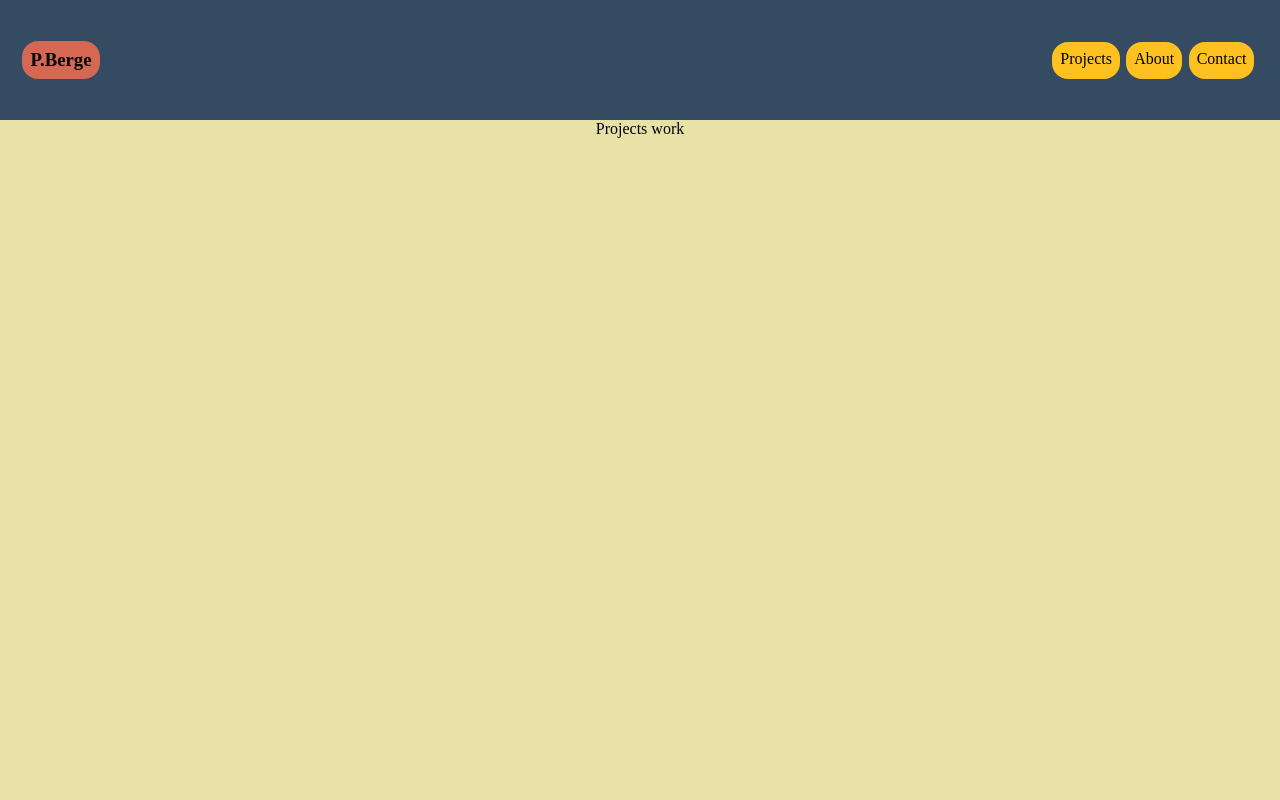
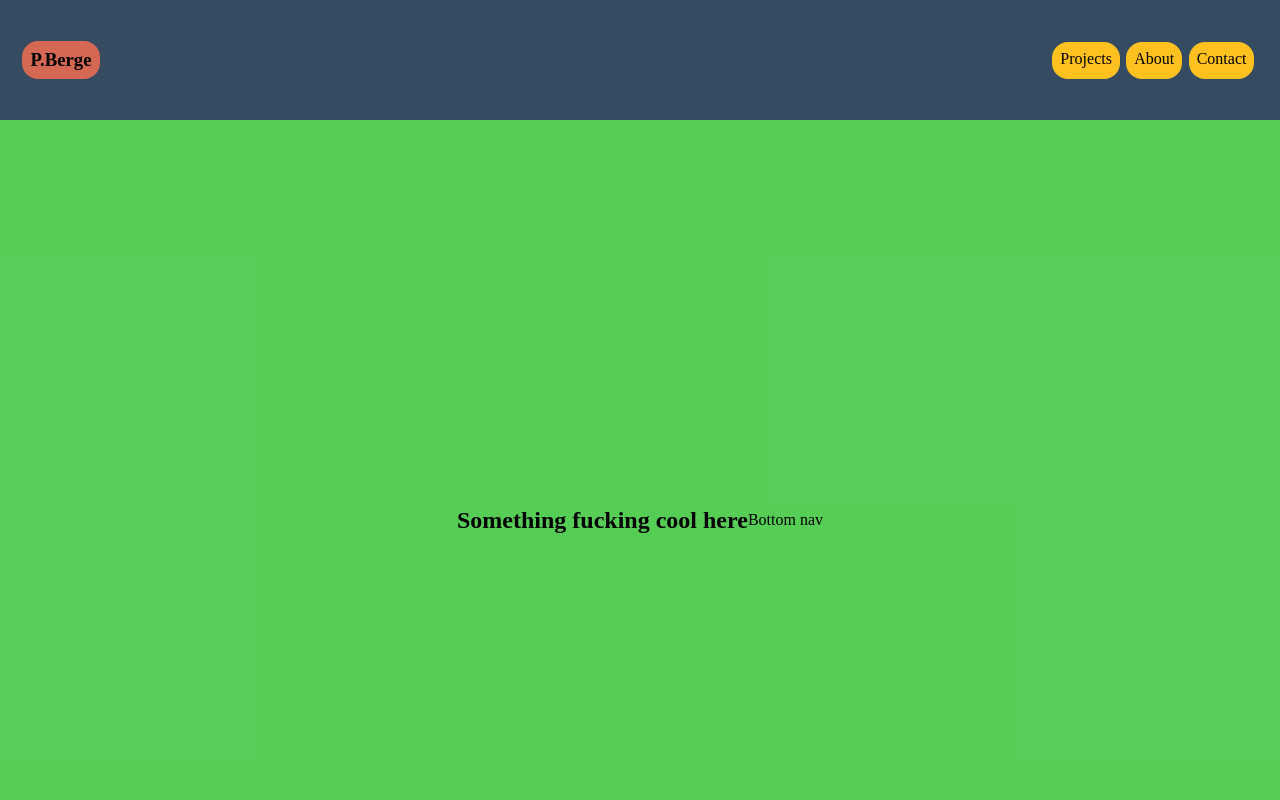
Before and after one commit to bergeper/ReactPorfolio, a React (Vite) app: page / in a window 1280 px wide. Shown: the top 800 px of the page. Built offline with nearby package versions, Linux system fonts and the light colour scheme.

Commit message:
(feat): basic styling too see elements better

```diff
--- a/src/components/Hero/Hero.scss
+++ b/src/components/Hero/Hero.scss
@@ -0,0 +1,7 @@
+.hero {
+  height: 100vh;
+  display: flex;
+  justify-content: center;
+  align-items: center;
+  background-color: rgba(27, 189, 27, 0.736);
+}
--- a/src/components/Hero/Hero.tsx
+++ b/src/components/Hero/Hero.tsx
@@ -1,3 +1,12 @@
+import './Hero.scss';
+
 export const Hero = () => {
-  return <></>;
+  return (
+    <>
+      <section className='hero'>
+        <h1>Something fucking cool here</h1>
+        <section>Bottom nav</section>
+      </section>
+    </>
+  );
 };
```
